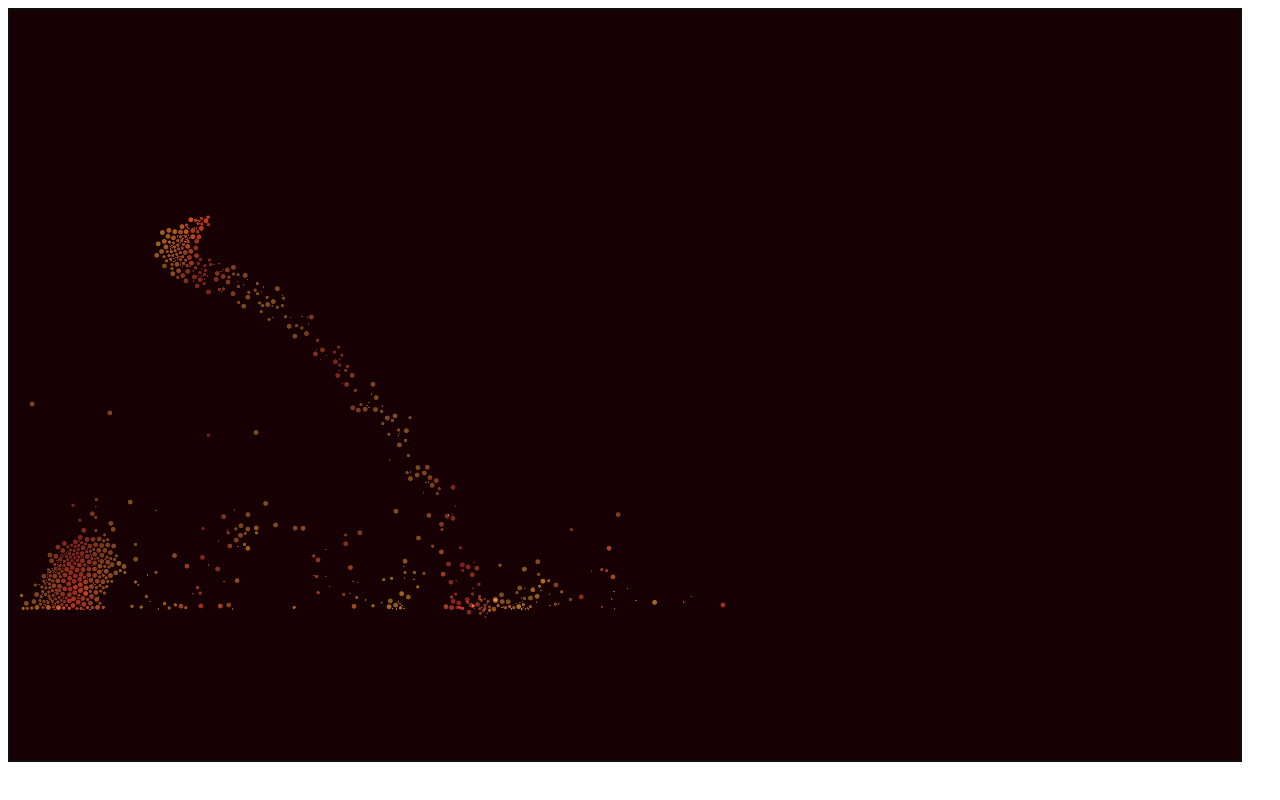
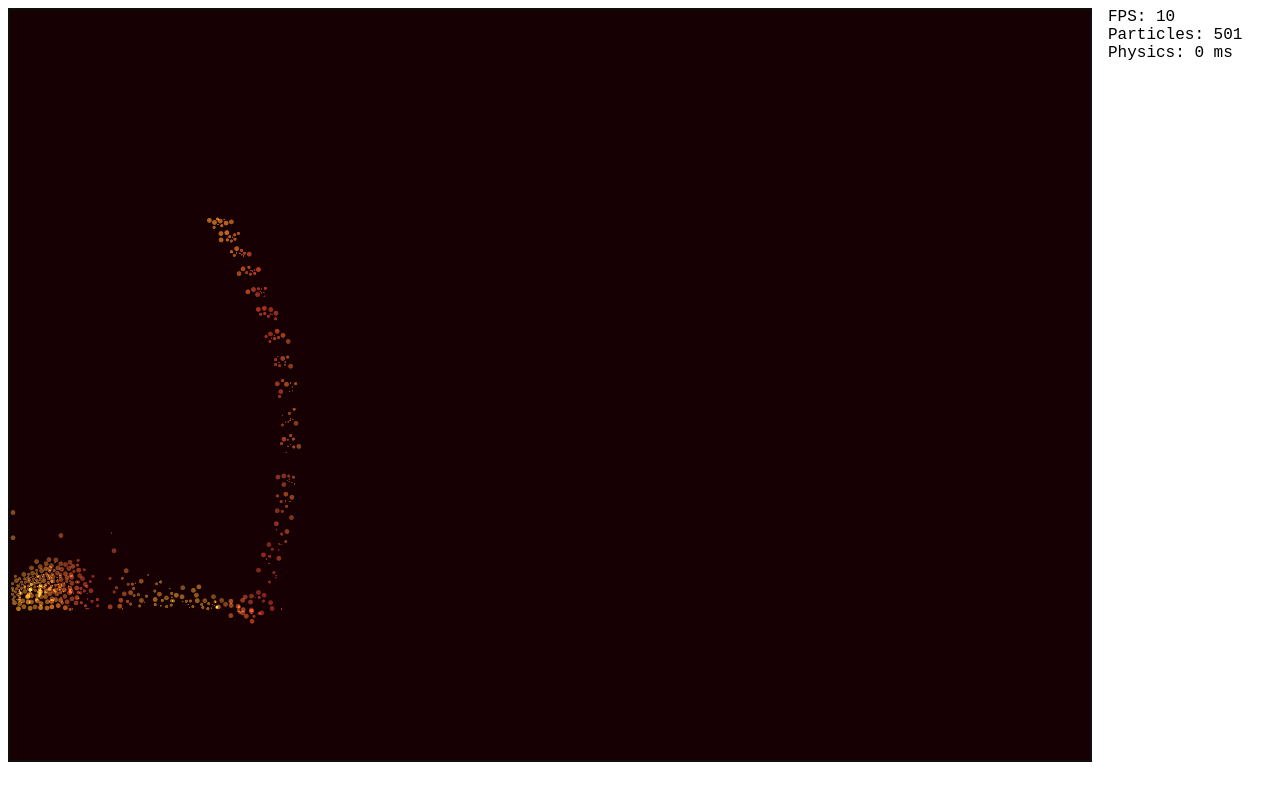
Before and after one commit to alexanderzobnin/canvas-2d-engine, a website built with webpack: page src/index.html in a window 1280 px wide. Built offline with nearby package versions, Linux system fonts and the light colour scheme; animation ran at ten frames a second; files whose address does not match are found by name.

Commit message:
Add metrics

```diff
--- a/src/index.html
+++ b/src/index.html
@@ -6,8 +6,22 @@
     <link rel="stylesheet" href="styles.css">
   </head>
   <body>
-    <canvas id="scene" class="main-scene"></canvas>
-
+    <div class="page">
+      <div>
+        <canvas id="scene" class="main-scene"></canvas>
+      </div>
+      <div class="fps-stats">
+        <div>
+          <span id="fps">FPS</span>
+        </div>
+        <div>
+          <span id="particlesNum">Particles</span>
+        </div>
+        <div>
+          <span id="physicsTime">Physics time</span>
+        </div>
+      </div>
+    </div>
     <script src="main.bundle.js"></script>
   </body>
 </html>
--- a/src/index.ts
+++ b/src/index.ts
@@ -1,6 +1,6 @@
-import { initAnimation, initCanvas, initContext } from "./modules/scene";
+// import { initAnimation, initCanvas, initContext } from "./modules/scene";
 // import { init } from "./modules/webglPlayground";
-import { init } from "./modules/webglScene";
+import { init, initCanvas } from "./modules/webglScene";
 
 function main() {
   const scene: HTMLCanvasElement = document.getElementById(
--- a/src/modules/scene.ts
+++ b/src/modules/scene.ts
@@ -11,7 +11,7 @@ const GRAVITY = 800;
 const COR = 0.7;
 
 export function initCanvas(canvas: HTMLCanvasElement) {
-  canvas.width = window.innerWidth - 50;
+  canvas.width = window.innerWidth - 200;
   canvas.height = window.innerHeight - 50;
 
   return canvas;
--- a/src/modules/webglScene.ts
+++ b/src/modules/webglScene.ts
@@ -16,6 +16,13 @@ let particleFragmentShader: string;
 interface RenderData {
   canvas: HTMLCanvasElement;
   mousePos: { x: number; y: number };
+}
+
+export function initCanvas(canvas: HTMLCanvasElement) {
+  canvas.width = window.innerWidth - 200;
+  canvas.height = window.innerHeight - 50;
+
+  return canvas;
 }
 
 export async function init(canvas: HTMLCanvasElement) {
@@ -120,13 +127,13 @@ export class SceneWebgl {
     // this.physicsFrame(16);
     // this.createLinks();
     this.generateParticles(10, maxParticles);
-    this.animationFrame();
+    this.animationFrame(this.lastTime);
   }
 
   toggleAnimation() {
     this.started = !this.started;
     if (this.started) {
-      this.animationFrame();
+      this.animationFrame(this.lastTime);
     }
   }
 
@@ -195,10 +202,10 @@ export class SceneWebgl {
     gl.linkProgram(program);
     this.program = program;
 
-    this.animationFrame();
+    this.animationFrame(this.lastTime);
   }
 
-  animationFrame() {
+  animationFrame(ts: number) {
     if (!this.started) {
       return;
     }
@@ -206,7 +213,13 @@ export class SceneWebgl {
     const { gl, program } = this;
     const pointDimensions = 4;
 
+    let deltaTime = ts - this.lastTime;
+    this.lastTime = ts;
+
+    const tsSolverStart = performance.now();
     this.solver.update(this.objects);
+    const tsSolverTime = performance.now() - tsSolverStart;
+
     const vertices = new Float32Array(this.objects.length * pointDimensions);
 
     for (let i = 0; i < this.objects.length; i++) {
@@ -283,8 +296,18 @@ export class SceneWebgl {
 
     // gl.drawArrays(gl.TRIANGLE_STRIP, 0, vertices.length / 2);
 
-    this.animationFrameHandle = requestAnimationFrame(() => {
-      this.animationFrame();
+    document.getElementById("fps").textContent = `FPS: ${Math.floor(
+      1000 / deltaTime
+    )}`;
+    document.getElementById("physicsTime").textContent = `Physics: ${Math.floor(
+      tsSolverTime
+    )} ms`;
+    document.getElementById(
+      "particlesNum"
+    ).textContent = `Particles: ${this.objects.length}`;
+
+    this.animationFrameHandle = requestAnimationFrame((ts) => {
+      this.animationFrame(ts);
     });
   }
 }
--- a/src/styles.css
+++ b/src/styles.css
@@ -1,3 +1,15 @@
 .main-scene {
   border: 2px solid #0f0f0f;
 }
+
+.page {
+  display: flex;
+  flex-direction: row;
+}
+
+.fps-stats {
+  display: flex;
+  flex-direction: column;
+  padding-left: 16px;
+  font-family: 'Courier New', Courier, monospace;
+}
```
